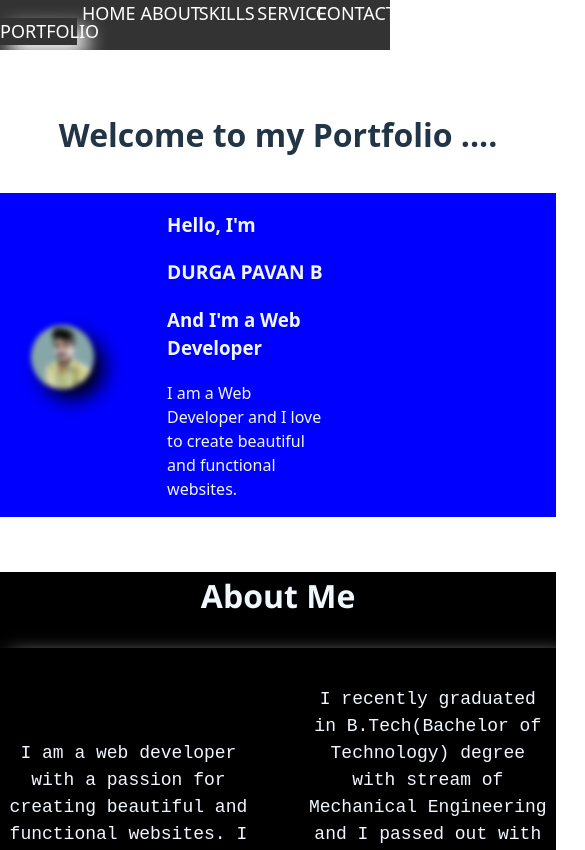
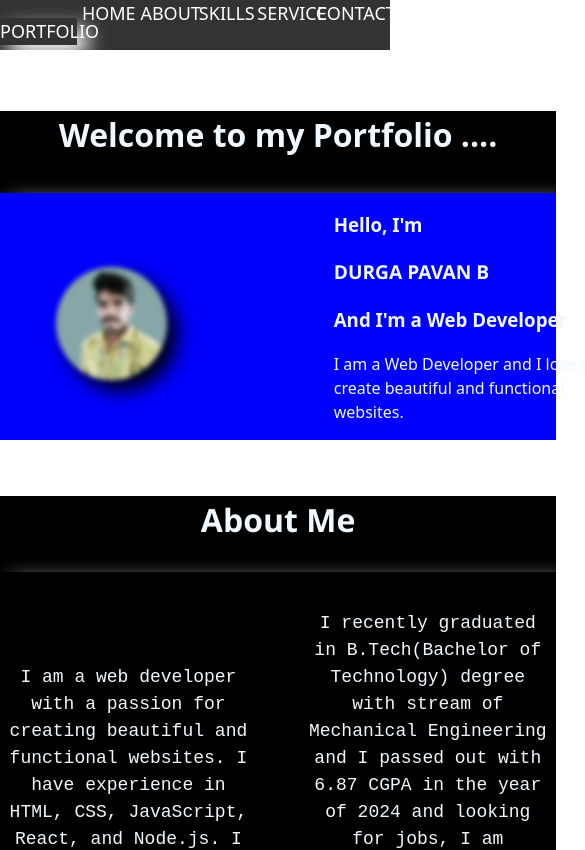
Before and after one commit to PavanMech321/portfolio-2, a React (Vite) app: page / in a window 390 px wide. Shown: the top 850 px of the page, 585 px wide, since content can reach past the window. Built offline with nearby package versions, Linux system fonts and the light colour scheme.

Commit message:
Update App.css

```diff
--- a/src/App.css
+++ b/src/App.css
@@ -66,13 +66,23 @@
 .main{
   margin-top: 20%;
 }
+.p1{
+  gap: 2%;
+/*   margin-top: 5%; */
+  background-color: black;
+/*   height: auto; */
+  margin-top: 10%;
+  color:aliceblue;
+  align-items: center;
+  box-shadow: 10px 10px 20px white;
+}
 .p1 .h1{
   font-size: xx-large;
   justify-content: center;
   justify-self: center;
   text-align:center;
 }
-.Home{
+.p1 .Home{
 /*   width:100%; */
   height: fit-content;
   margin-top: 6%;
@@ -110,7 +120,7 @@
   display: grid;
   grid-template-columns: 45% 45%; */
   gap: 2%;
-  margin-top: 5%;
+/*   margin-top: 5%; */
   background-color: black;
 /*   height: auto; */
   margin-top: 10%;
```
